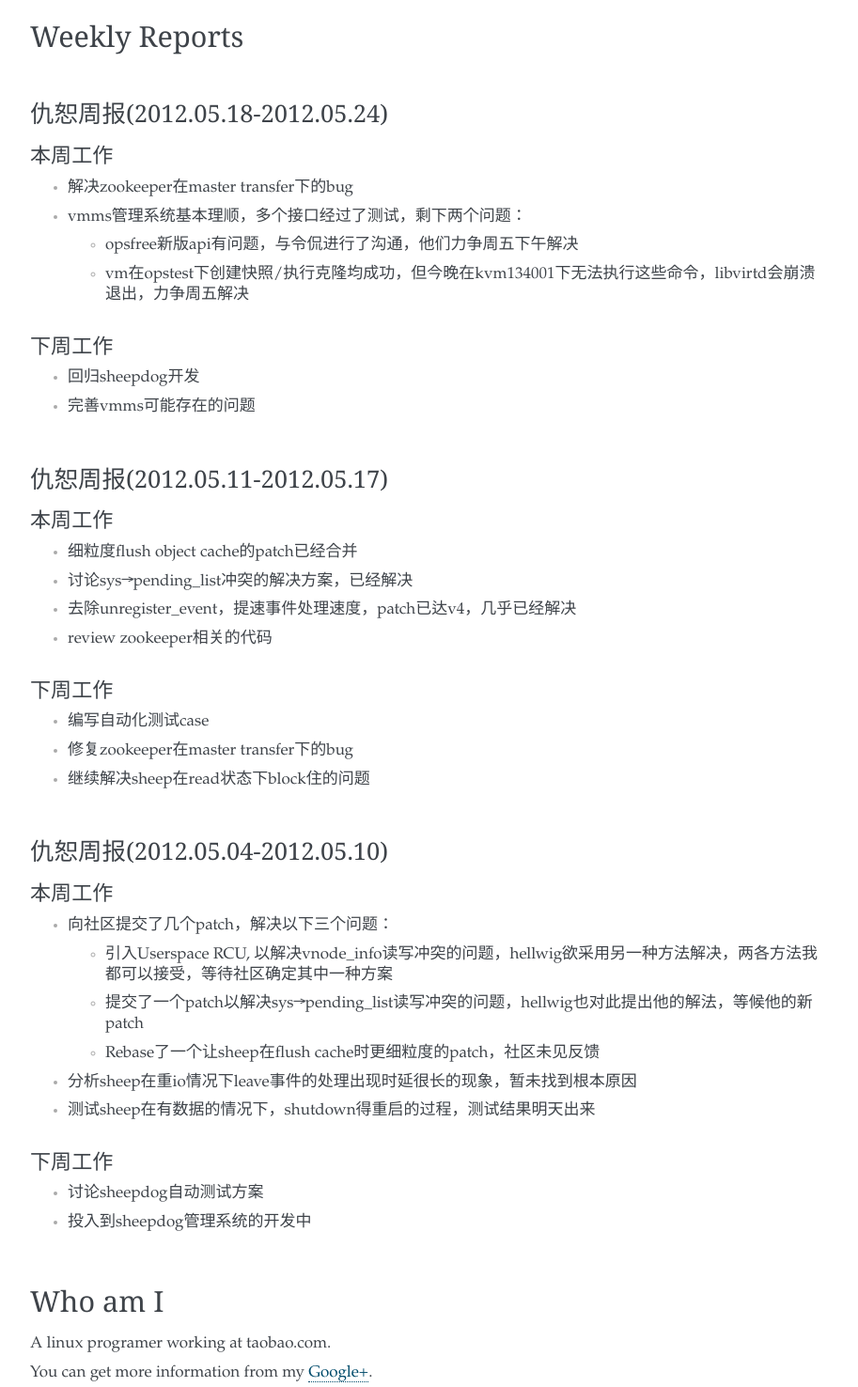
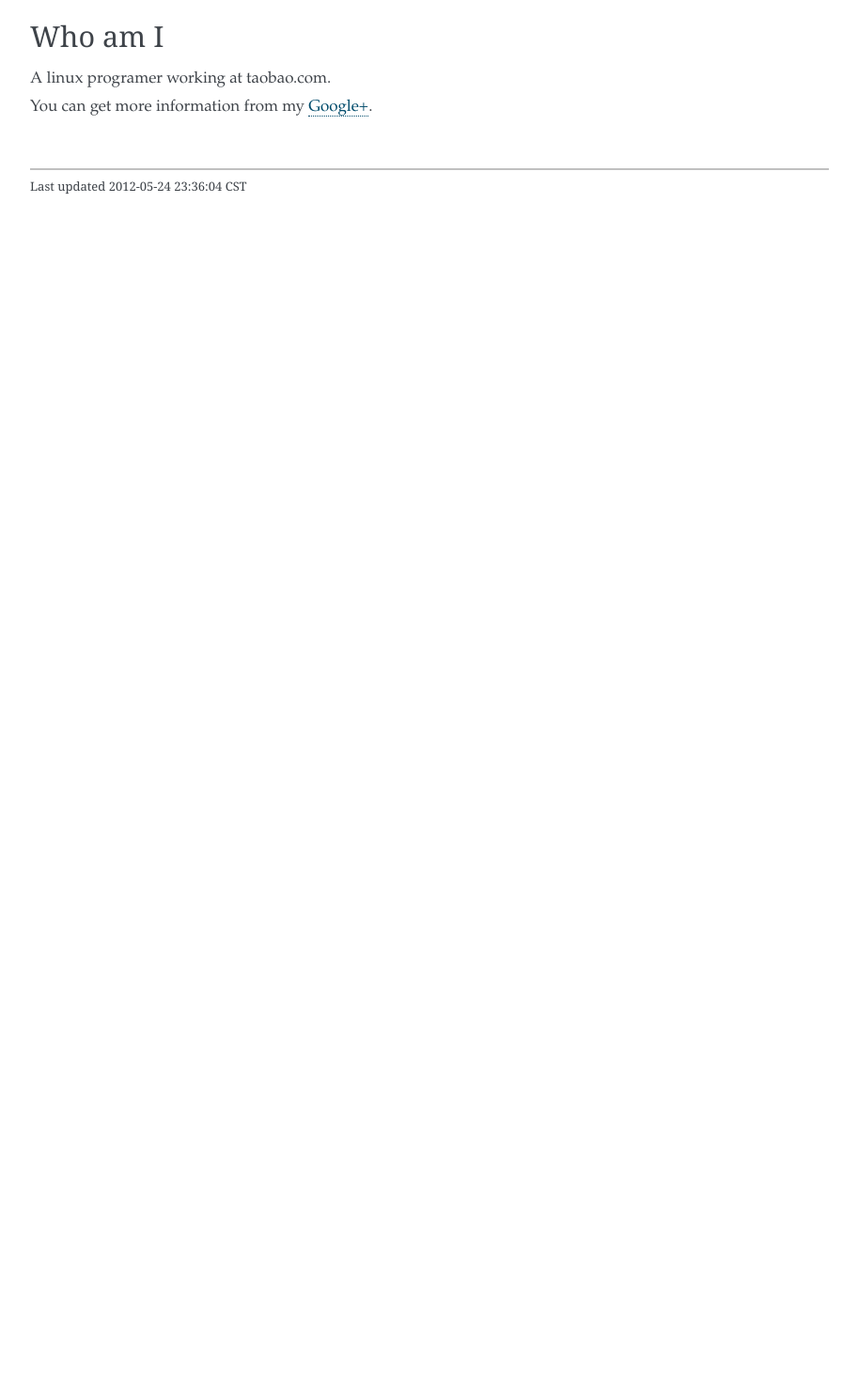
Before and after one commit to yunkai/yunkai.github.com, a plain HTML site: page index.html in a window 1280 px wide. Shown: the part 1045-2521 px from the top of the page at 94% size, without its empty margins (240-1153 px from the left). After the commit the page ends 1261 px from the top, so only its background shows below. Drawn offline with Linux system fonts and the light colour scheme.

Commit message:
delete weekly report

```diff
--- a/index.html
+++ b/index.html
@@ -914,159 +914,6 @@ yum install docbook-dtds</td>
 </div>
 </div>
 <div class="sect1">
-<h2 id="_weekly_reports">Weekly Reports</h2>
-<div class="sectionbody">
-<div class="sect2">
-<h3 id="_仇恕周报_2012_05_18_2012_05_24">仇恕周报(2012.05.18-2012.05.24)</h3>
-<div class="sect3">
-<h4 id="_本周工作">本周工作</h4>
-<div class="ulist"><ul>
-<li>
-<p>
-解决zookeeper在master transfer下的bug
-</p>
-</li>
-<li>
-<p>
-vmms管理系统基本理顺，多个接口经过了测试，剩下两个问题：
-</p>
-<div class="ulist"><ul>
-<li>
-<p>
-opsfree新版api有问题，与令侃进行了沟通，他们力争周五下午解决
-</p>
-</li>
-<li>
-<p>
-vm在opstest下创建快照/执行克隆均成功，但今晚在kvm134001下无法执行这些命令，libvirtd会崩溃退出，力争周五解决
-</p>
-</li>
-</ul></div>
-</li>
-</ul></div>
-</div>
-<div class="sect3">
-<h4 id="_下周工作">下周工作</h4>
-<div class="ulist"><ul>
-<li>
-<p>
-回归sheepdog开发
-</p>
-</li>
-<li>
-<p>
-完善vmms可能存在的问题
-</p>
-</li>
-</ul></div>
-</div>
-</div>
-<div class="sect2">
-<h3 id="_仇恕周报_2012_05_11_2012_05_17">仇恕周报(2012.05.11-2012.05.17)</h3>
-<div class="sect3">
-<h4 id="_本周工作_2">本周工作</h4>
-<div class="ulist"><ul>
-<li>
-<p>
-细粒度flush object cache的patch已经合并
-</p>
-</li>
-<li>
-<p>
-讨论sys&#8594;pending_list冲突的解决方案，已经解决
-</p>
-</li>
-<li>
-<p>
-去除unregister_event，提速事件处理速度，patch已达v4，几乎已经解决
-</p>
-</li>
-<li>
-<p>
-review zookeeper相关的代码
-</p>
-</li>
-</ul></div>
-</div>
-<div class="sect3">
-<h4 id="_下周工作_2">下周工作</h4>
-<div class="ulist"><ul>
-<li>
-<p>
-编写自动化测试case
-</p>
-</li>
-<li>
-<p>
-修复zookeeper在master transfer下的bug
-</p>
-</li>
-<li>
-<p>
-继续解决sheep在read状态下block住的问题
-</p>
-</li>
-</ul></div>
-</div>
-</div>
-<div class="sect2">
-<h3 id="_仇恕周报_2012_05_04_2012_05_10">仇恕周报(2012.05.04-2012.05.10)</h3>
-<div class="sect3">
-<h4 id="_本周工作_3">本周工作</h4>
-<div class="ulist"><ul>
-<li>
-<p>
-向社区提交了几个patch，解决以下三个问题：
-</p>
-<div class="ulist"><ul>
-<li>
-<p>
-引入Userspace RCU, 以解决vnode_info读写冲突的问题，hellwig欲采用另一种方法解决，两各方法我都可以接受，等待社区确定其中一种方案
-</p>
-</li>
-<li>
-<p>
-提交了一个patch以解决sys&#8594;pending_list读写冲突的问题，hellwig也对此提出他的解法，等候他的新patch
-</p>
-</li>
-<li>
-<p>
-Rebase了一个让sheep在flush cache时更细粒度的patch，社区未见反馈
-</p>
-</li>
-</ul></div>
-</li>
-<li>
-<p>
-分析sheep在重io情况下leave事件的处理出现时延很长的现象，暂未找到根本原因
-</p>
-</li>
-<li>
-<p>
-测试sheep在有数据的情况下，shutdown得重启的过程，测试结果明天出来
-</p>
-</li>
-</ul></div>
-</div>
-<div class="sect3">
-<h4 id="_下周工作_3">下周工作</h4>
-<div class="ulist"><ul>
-<li>
-<p>
-讨论sheepdog自动测试方案
-</p>
-</li>
-<li>
-<p>
-投入到sheepdog管理系统的开发中
-</p>
-</li>
-</ul></div>
-</div>
-</div>
-</div>
-</div>
-<div class="sect1">
 <h2 id="_who_am_i">Who am I</h2>
 <div class="sectionbody">
 <div class="paragraph"><p>A linux programer working at taobao.com.<br /></p></div>
```
